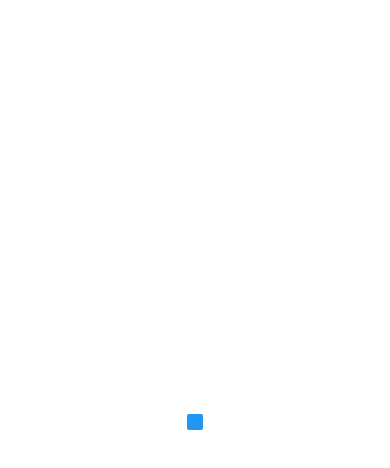
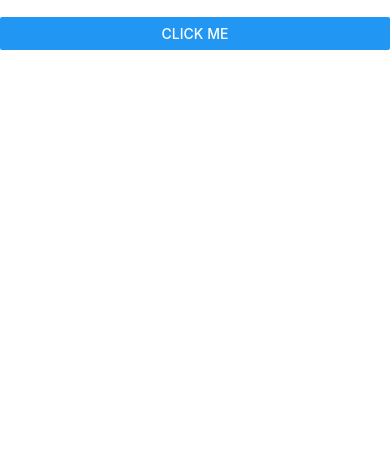
Before and after one commit to ajakcyer/rn-practice, a React Native app: screen / in a window 390 px wide. Shown: the top 468 px of the page. Built offline with nearby package versions, Linux system fonts and the light colour scheme.

Commit message:
removed some of the styling so I can add my own

```diff
--- a/App.js
+++ b/App.js
@@ -1,6 +1,6 @@
 import { StatusBar } from "expo-status-bar";
 import React, { useState } from "react";
-import { StyleSheet, Text, View, Button } from "react-native";
+import { StyleSheet, Text, View, Button, TextInput } from "react-native";
 
 //creating a list of goals for this project
 //clicking will delete goal
@@ -10,25 +10,24 @@ import { StyleSheet, Text, View, Button } from "react-native";
 export default function App() {
 
   return (
-    <View style={styles.container}>
+    <View>
 
       <View>
-        <Text></Text>
-        <Button title=""/>
+        <TextInput/>
+        <Button title="Click Me"/>
       </View>
       <View>
 
       </View>
-      <StatusBar style="auto" />
     </View>
   );
 }
 
-const styles = StyleSheet.create({
-  container: {
-    flex: 1,
-    backgroundColor: "#fff",
-    alignItems: "center",
-    justifyContent: "center",
-  },
-});
+// const styles = StyleSheet.create({
+//   container: {
+//     flex: 1,
+//     backgroundColor: "#fff",
+//     alignItems: "center",
+//     justifyContent: "center",
+//   },
+// });
```
